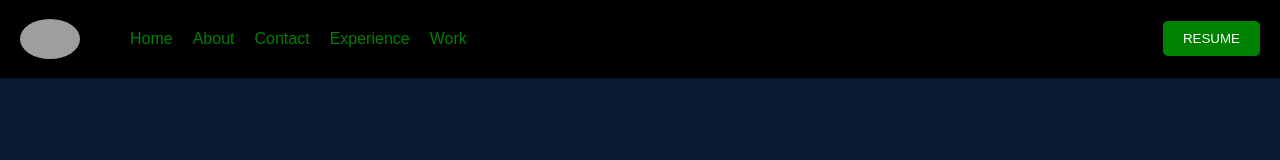
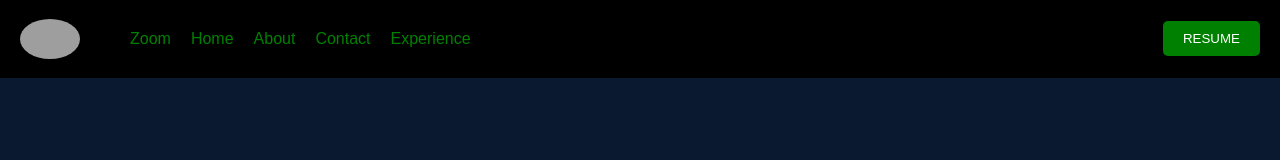
Before and after one commit to mils2001/zoom-portfolio, a React (Create React App) app: page / in a window 1280 px wide. Shown: the top 160 px of the page. Built offline with nearby package versions, Linux system fonts and the light colour scheme; data requests are answered from the project's data file; grey boxes are pictures that could not be loaded.

Commit message:
router correction

```diff
--- a/src/components/Navbar.js
+++ b/src/components/Navbar.js
@@ -22,20 +22,21 @@ function Navbar() {
         </div>
         <ul className={`nav-links ${isMobileMenuOpen ? 'mobile-open' : ''}`}>
           <li>
-            <Link to="/">Home</Link>
+            <Link to="/">Zoom</Link>
           </li>
           <li>
-            <Link to="/about">About</Link>
+            <Link to="./pages/Home.js">Home</Link>
           </li>
           <li>
-            <Link to="/contact">Contact</Link>
+            <Link to="./pages/About.js">About</Link>
           </li>
           <li>
-            <Link to="/experience">Experience</Link>
+            <Link to="./pages/Contact.js">Contact</Link>
           </li>
           <li>
-            <Link to="/work">Work</Link>
+            <Link to="./pages/experiece.js">Experience</Link>
           </li>
+
         </ul>
         <div className="btn-container">
           <button className="btn" onClick={toggleResumePopup}>RESUME</button>
```
